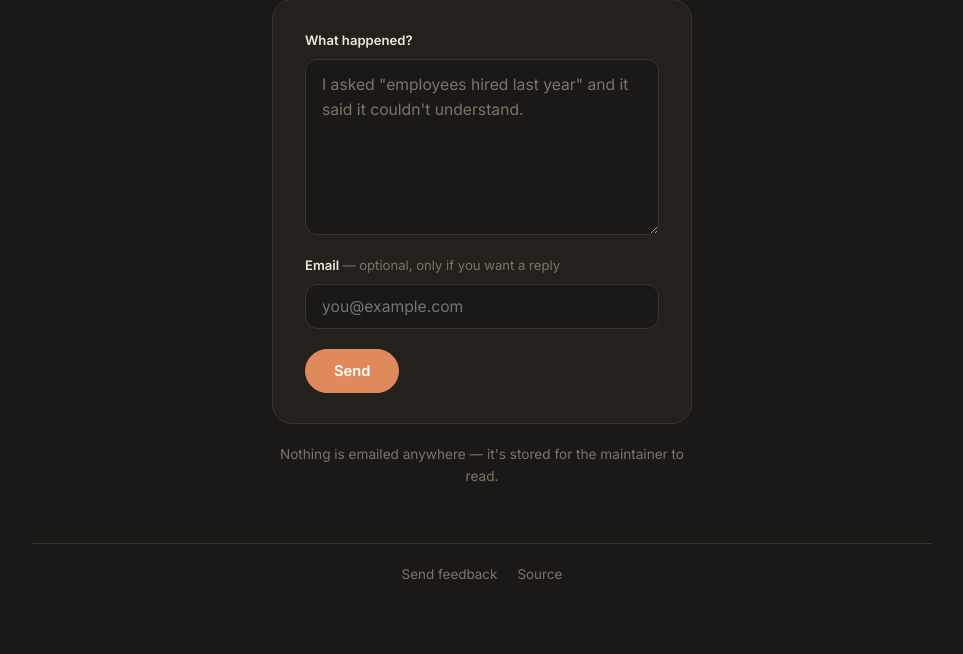
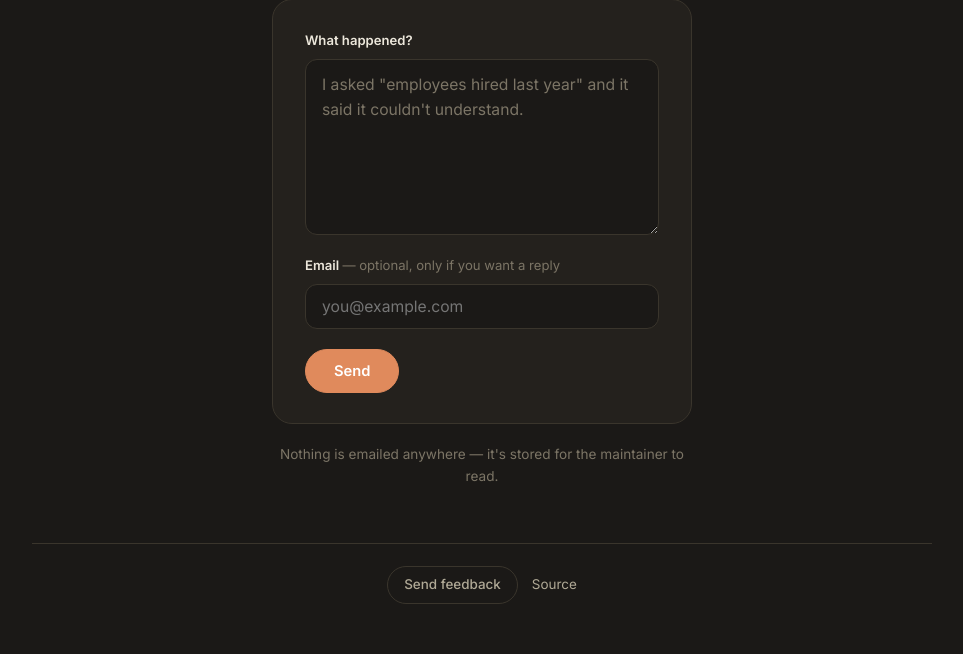
Before and after one commit to abdulhaseebofficial/query-assistant, a Flask app: page /feedback in a window 1280 px wide. Shown: the part 244-898 px from the top of the page, without its empty margins (158-1121 px from the left). Before the commit the page ends 824 px from the top, so only its background shows below. Run offline with Flask 3, Linux system fonts and the light colour scheme; some libraries are stand-ins or nearby versions.

Commit message:
Make the feedback link look like something you can click
It was set in text-faint — the colour reserved for de-emphasised labels — which is
the same mistake that made the two data-source links read as disabled text a few
commits ago. I fixed it there and then reached for the same colour again here.

"Send feedback" is an action, so it now takes the shape of one: the outlined pill
the data-source links use, at a smaller size. "Source" stays a plain link, because
it is one, but at a contrast that can actually be read.

Co-Authored-By: Claude Opus 5 <noreply@anthropic.com>

```diff
--- a/frontend/static/css/style.css
+++ b/frontend/static/css/style.css
@@ -1084,28 +1084,53 @@ body,
 }
 
 
-/* Sits under every page. Quiet: it's where you go when something is wrong, not
-   something to draw the eye while things are going fine. */
+/* Sits under every page. Quiet as a block, but the links inside still have to
+   read as links: text-faint is the colour for de-emphasised *labels*, and using it
+   here made "Send feedback" look like something already greyed out. */
 .page-footer {
     display: flex;
     justify-content: center;
+    align-items: center;
     flex-wrap: wrap;
-    gap: 20px;
+    gap: 14px;
     max-width: 900px;
     margin: 56px auto 0;
-    padding: 20px 18px 8px;
+    padding: 22px 18px 10px;
     border-top: 1px solid var(--border);
 }
 
-.page-footer a {
+/* Sending feedback is an action, so it gets the shape of one — the same outlined
+   pill the data-source links use, at a smaller size. */
+.footer-action {
     font-size: 0.84rem;
-    color: var(--text-faint);
+    font-weight: 500;
+    color: var(--text-soft);
     text-decoration: none;
-    transition: color 0.15s;
+    background: transparent;
+    border: 1px solid var(--border);
+    border-radius: 999px;
+    padding: 7px 16px;
+    transition: color 0.15s, border-color 0.15s, background 0.15s;
 }
 
-.page-footer a:hover {
+.footer-action:hover {
+    color: var(--text);
+    border-color: var(--accent);
+    background: var(--accent-bg);
+}
+
+/* A reference, not an action. */
+.footer-link {
+    font-size: 0.84rem;
+    color: var(--text-soft);
+    text-decoration: none;
+    border-bottom: 1px solid transparent;
+    transition: color 0.15s, border-color 0.15s;
+}
+
+.footer-link:hover {
     color: var(--accent-hover);
+    border-bottom-color: var(--accent-bg);
 }
 
 .label-optional {
--- a/frontend/templates/partials/_footer.html
+++ b/frontend/templates/partials/_footer.html
@@ -1,7 +1,7 @@
 <div class="page-footer">
-    <a href="/feedback?from={{ request.path }}">Send feedback</a>
+    <a class="footer-action" href="/feedback?from={{ request.path }}">Send feedback</a>
     {% if feedback_admin %}
-    <a href="/feedback/all">Feedback received</a>
+    <a class="footer-action" href="/feedback/all">Feedback received</a>
     {% endif %}
-    <a href="https://github.com/abdulhaseebofficial/query-assistant">Source</a>
+    <a class="footer-link" href="https://github.com/abdulhaseebofficial/query-assistant">Source</a>
 </div>
```
